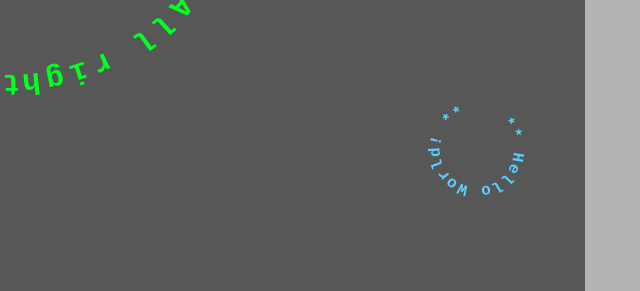
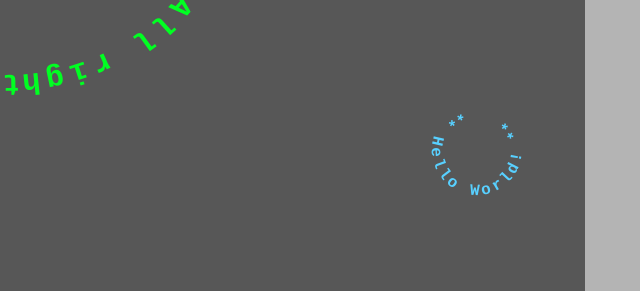
Before and after one commit to GEAR-2012/Rotating-text-with-javascript, a plain HTML site: page index.html in a window 1280 px wide. Shown: the part 548-839 px from the top of the page, 627-1267 px from the left. Drawn offline with Linux system fonts and the light colour scheme.

Commit message:
Update index.html

```diff
--- a/index.html
+++ b/index.html
@@ -14,7 +14,7 @@
         (c)2020, GEAR web development. All rights reserved.
       </div>
       <div
-        class="rotating_text small right cw"
+        class="rotating_text small right cw inside"
         style="color: rgb(88, 208, 255);"
       >
         ** Hello World! **
```
